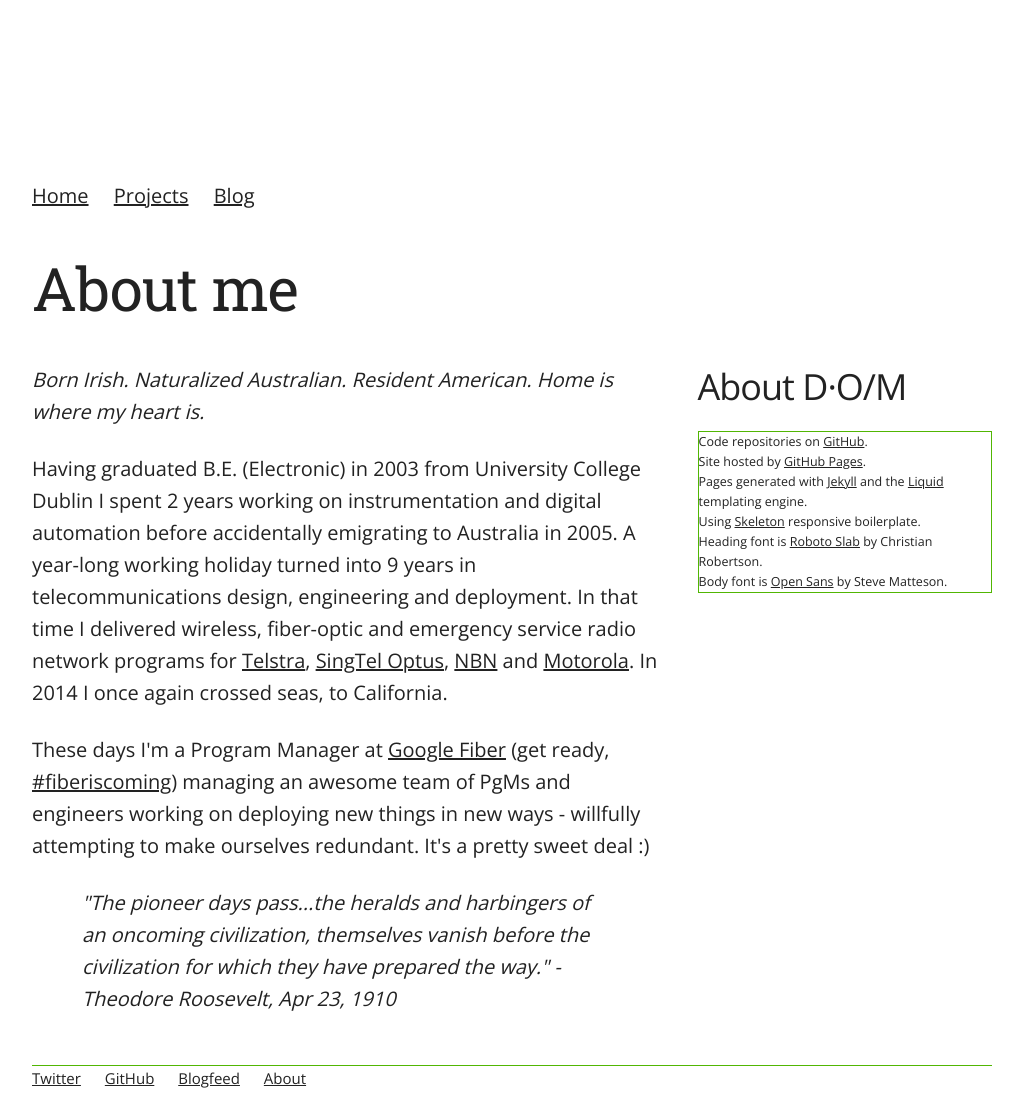
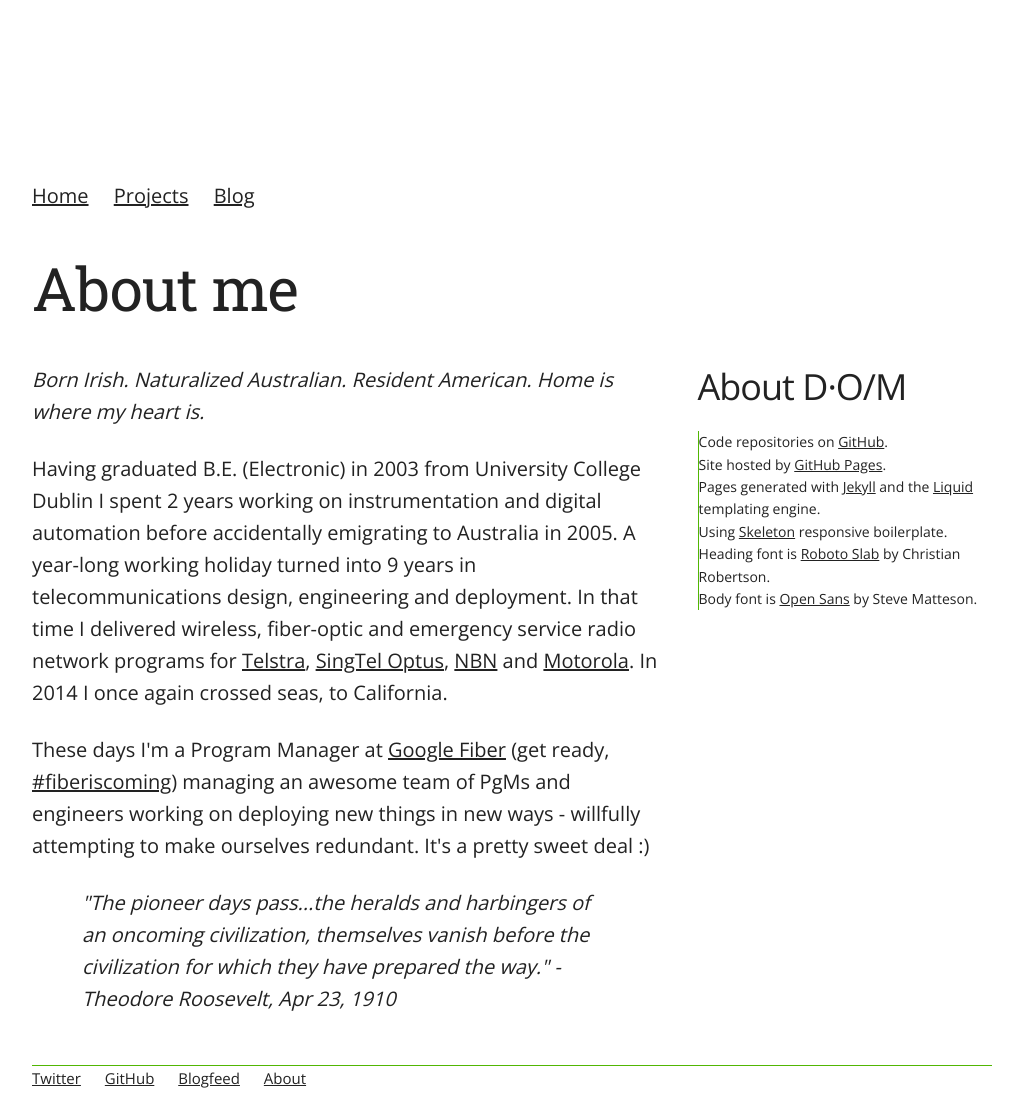
Before and after one commit to danoscarmike/danoscarmike.github.io, a Jekyll site: the page built from about/index.html, in a window 1280 px wide. Shown: the whole page, without its empty margins (128-1151 px from the left). Built offline with Jekyll 4.4.1, drawn with Linux system fonts in a browser that asks for light colours.

Commit message:
re-format about page

```diff
--- a/css/main.css
+++ b/css/main.css
@@ -11,8 +11,8 @@
 }
 
 .rightabout {
-  font-size: 1.25rem;
-  border-width: thin;
+  font-size: 1.4rem;
+  border-width: 0 0 0 1px;
   border-style: solid;
   border-color: #51b603;
 }
```
